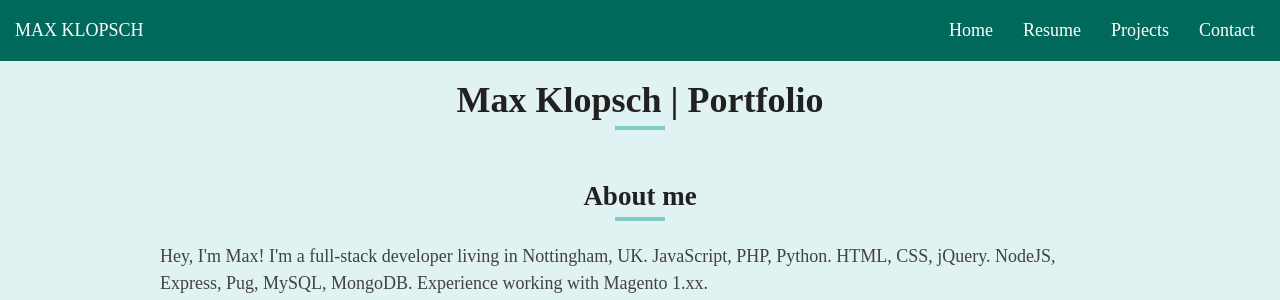
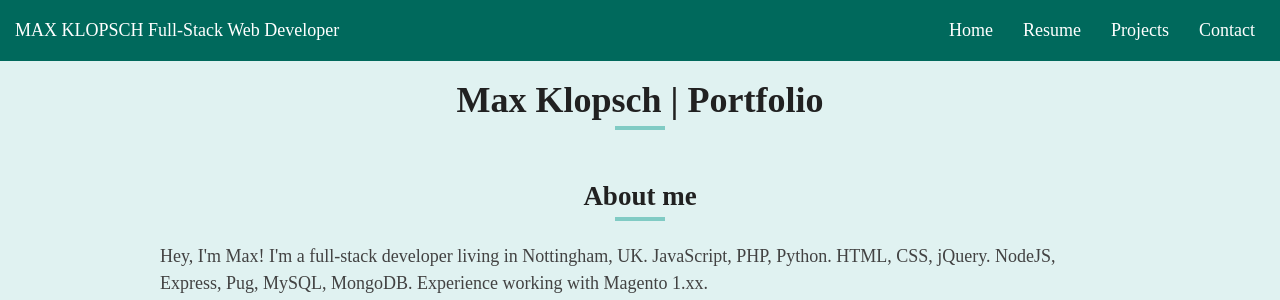
Before and after one commit to MaxKlopsch/website-max-klopsch-compute-engine, a Node project: template views/main/index.pug in a window 1280 px wide. Shown: the top 300 px of the page. Run offline with Node 20 templates, Linux system fonts and the light colour scheme; the template is opened without the code that fills it, so the values that code supplies are empty; some libraries are stand-ins or nearby versions.

Commit message:
Add description to brand

```diff
--- a/public/css/index.css
+++ b/public/css/index.css
@@ -172,6 +172,11 @@ footer *, footer *:visited, nav *, nav *:visited {
     font-size: 1.2em;
 }
 
+.brand span {
+    text-transform: capitalize;
+    font-size: 1em;
+}
+
 .hiddenMobile {
     display: none;
 }
--- a/views/main/index.pug
+++ b/views/main/index.pug
@@ -30,6 +30,7 @@ html(lang="en")
     body
         nav
             a(href="/").brand Max Klopsch
+                span Full-stack Web Developer
             div(onclick="toggleMenu()").hamburger
                 div.hamburgerSlice
                 div.hamburgerSlice
```
